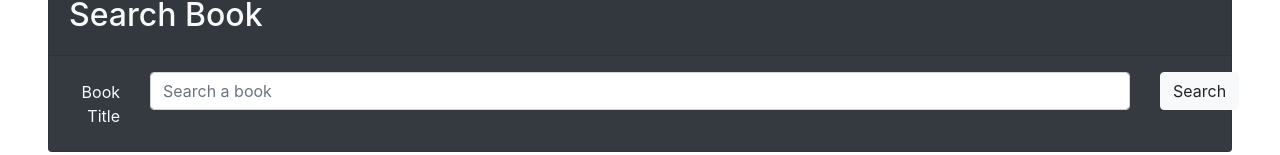
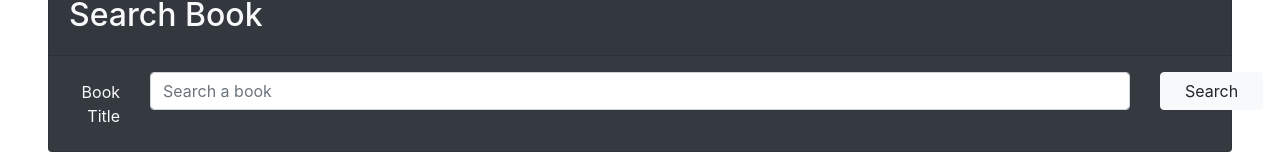
Before and after one commit to runescape11111/google-books-react, a React (Create React App) app in the folder client/: page / in a window 1280 px wide. Shown: the part 354-509 px from the top of the page. Built offline with nearby package versions, Linux system fonts and the light colour scheme.

Commit message:
small changes to search form style

```diff
--- a/client/src/components/SearchForm/index.js
+++ b/client/src/components/SearchForm/index.js
@@ -14,7 +14,7 @@
                             <input type="text" className="form-control" id="search-book" placeholder="Search a book" />
                         </div>
                         <div className="col-sm-1 pt-3">
-                            <button type="submit" className="btn btn-light">Search</button>
+                            <button type="submit" className="btn btn-light px-4">Search</button>
                         </div>
                     </div>
                 </form>
```
